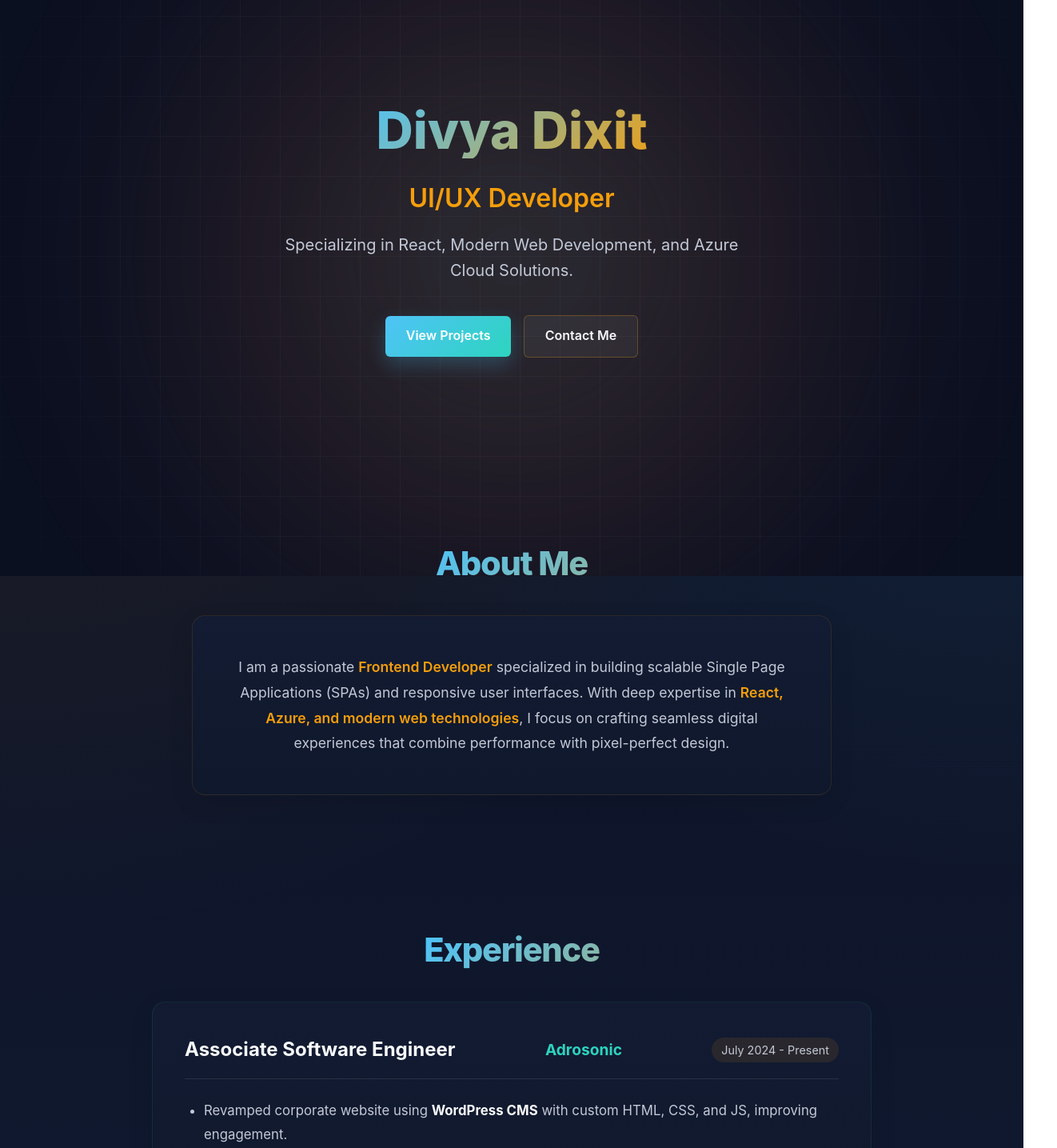
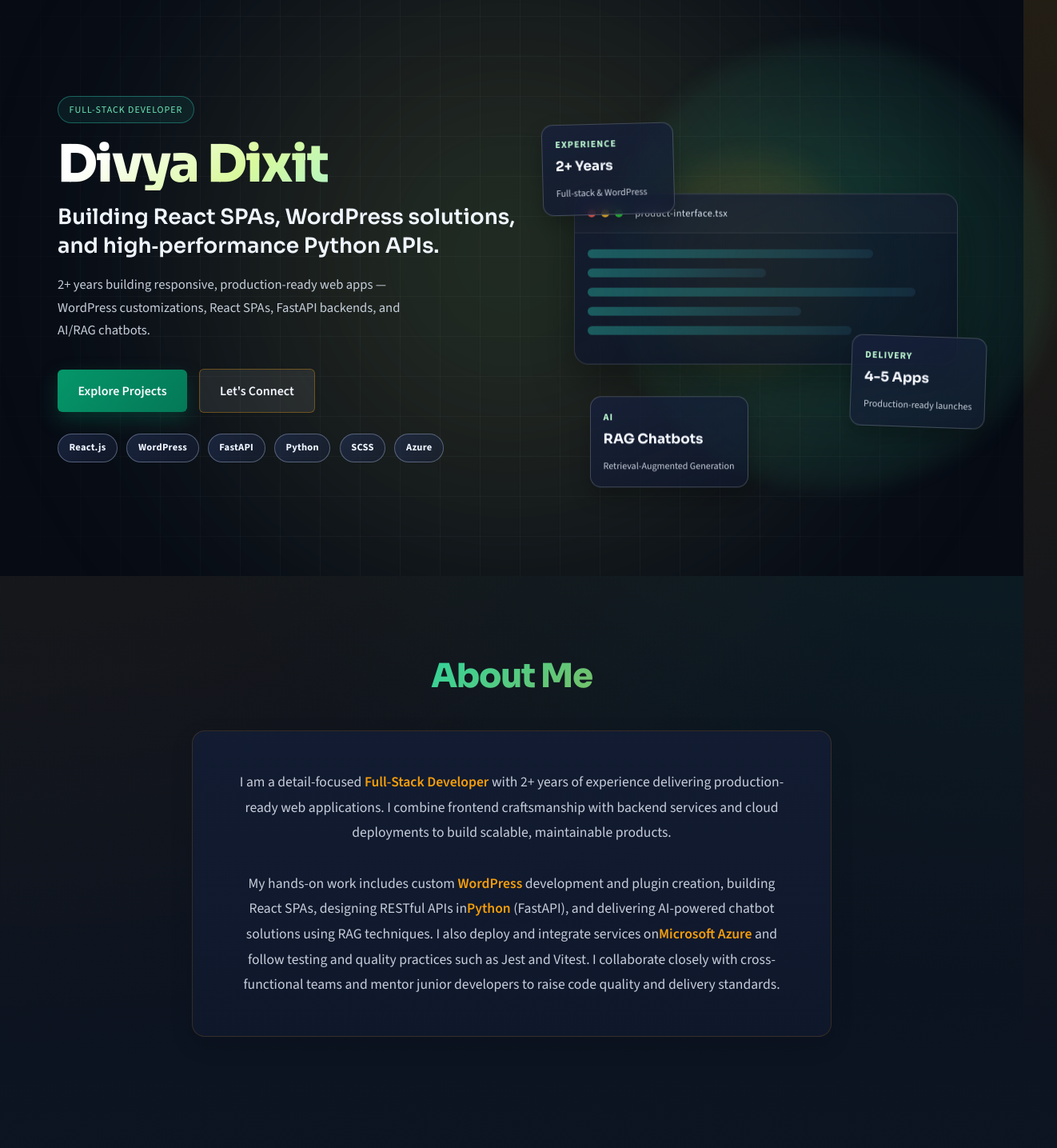
Before and after one commit to divya9936/My-Website, a React (Vite) app: page / in a window 1280 px wide. Shown: the part 80-1515 px from the top of the page at 80% size, 1322 px wide, since content can reach past the window. Built offline with nearby package versions, Linux system fonts and the light colour scheme.

Commit message:
Enhance portfolio content and styling: update About, Experience, Hero, Skills pages; refine CSS variables and styles; add new animations and tech stack.

```diff
--- a/package.json
+++ b/package.json
@@ -8,7 +8,8 @@
     "lint": "eslint .",
     "preview": "vite preview",
     "predeploy": "npm run build",
-    "deploy": "gh-pages -d dist"
+    "deploy": "gh-pages -d dist",
+    "dev" : "vite"
   },
 
 
--- a/src/index.css
+++ b/src/index.css
@@ -1,16 +1,19 @@
+@import url('https://fonts.googleapis.com/css2?family=Source+Sans+3:wght@400;500;600;700&family=Sora:wght@600;700;800&display=swap');
+
 :root {
   /* Color Palette (Professional multi-accent) */
-  --bg-primary: #0b1020;
-  --bg-secondary: #131c33;
-  --bg-surface: rgba(19, 28, 51, 0.82);
-  --text-primary: #f8fafc;
-  --text-secondary: #c2c9d6;
-  --accent: #4fc3f7;
-  --accent-hover: #2fb4f0;
+  --bg-primary: #070b14;
+  --bg-secondary: #171d28;
+  --bg-surface: rgba(23, 29, 40, 0.88);
+  --text-primary: #f4f7ff;
+  --text-secondary: #c6ceda;
+  --accent: #34d399;
+  --accent-hover: #10b981;
   --accent-warm: #f59e0b;
-  --accent-rose: #f97393;
-  --accent-teal: #2dd4bf;
-  --accent-glow: 0 0 20px rgba(79, 195, 247, 0.28);
+  --accent-rose: #eab308;
+  --accent-teal: #6ee7b7;
+  --accent-glow: 0 0 20px rgba(52, 211, 153, 0.32);
+  --focus-ring: #facc15;
 
   /* Spacing */
   --nav-height: 70px;
@@ -32,14 +35,22 @@ html {
 }
 
 body {
-  font-family: 'Inter', -apple-system, BlinkMacSystemFont, "Segoe UI", Roboto, Helvetica, Arial, sans-serif;
+  font-family: 'Source Sans 3', 'Segoe UI', sans-serif;
   background:
     radial-gradient(circle at top left, rgba(245, 158, 11, 0.12), transparent 30%),
-    radial-gradient(circle at top right, rgba(79, 195, 247, 0.16), transparent 28%),
-    linear-gradient(180deg, #0b1020 0%, #111a32 48%, #0b1020 100%);
+    radial-gradient(circle at top right, rgba(52, 211, 153, 0.14), transparent 28%),
+    linear-gradient(180deg, #070b14 0%, #0f1828 48%, #070b14 100%);
   color: var(--text-primary);
-  line-height: 1.6;
+  line-height: 1.7;
   -webkit-font-smoothing: antialiased;
+}
+
+h1,
+h2,
+h3,
+.nav-logo,
+.section-title {
+  font-family: 'Sora', 'Manrope', sans-serif;
 }
 
 a {
@@ -132,7 +143,7 @@ button {
 .nav-btn {
   background: none;
   border: none;
-  color: var(--text-secondary);
+  color: #d6e0f0;
   font-size: 0.95rem;
   font-weight: 500;
   text-transform: capitalize;
@@ -158,51 +169,269 @@ button {
 }
 
 .btn-primary {
-  background: linear-gradient(135deg, var(--accent) 0%, var(--accent-teal) 100%);
-  color: #fff;
-  box-shadow: 0 10px 24px rgba(79, 195, 247, 0.24);
+  background: linear-gradient(135deg, #059669 0%, #047857 100%);
+  color: #f8fbff;
+  box-shadow: 0 10px 24px rgba(4, 120, 87, 0.34);
 }
 
 .btn-primary:hover {
-  background: linear-gradient(135deg, var(--accent-hover) 0%, #1bb6d6 100%);
-  box-shadow: 0 12px 30px rgba(45, 212, 191, 0.26);
+  background: linear-gradient(135deg, #047857 0%, #065f46 100%);
+  box-shadow: 0 12px 30px rgba(6, 95, 70, 0.36);
   transform: translateY(-2px);
 }
 
 .btn-secondary {
-  background: rgba(255, 255, 255, 0.05);
+  background: rgba(255, 255, 255, 0.08);
   color: var(--text-primary);
-  border: 1px solid rgba(245, 158, 11, 0.28);
+  border: 1px solid rgba(245, 158, 11, 0.34);
   margin-left: 1rem;
 }
 
 .btn-secondary:hover {
-  background: rgba(245, 158, 11, 0.12);
-  border-color: var(--accent-warm);
+  background: rgba(245, 158, 11, 0.14);
+  border-color: #fbbf24;
 }
 
 /* Hero */
 .hero {
-  text-align: center;
-  padding: 8rem 0 4rem;
+  display: grid;
+  grid-template-columns: 1.08fr 0.92fr;
+  align-items: center;
+  gap: 3rem;
+  padding: 7.5rem 0 4.5rem;
+  position: relative;
+}
+
+.hero::before {
+  content: '';
+  position: absolute;
+  width: 560px;
+  height: 560px;
+  right: -10%;
+  top: 8%;
+  border-radius: 50%;
+  background: radial-gradient(circle, rgba(52, 211, 153, 0.22), rgba(52, 211, 153, 0));
+  filter: blur(12px);
+  pointer-events: none;
+}
+
+.hero-left {
+  position: relative;
+  z-index: 2;
+}
+
+.hero-kicker {
+  display: inline-block;
+  letter-spacing: 0.08em;
+  text-transform: uppercase;
+  font-size: 0.75rem;
+  color: var(--accent-teal);
+  border: 1px solid rgba(45, 212, 191, 0.38);
+  border-radius: 999px;
+  padding: 0.35rem 0.85rem;
+  margin-bottom: 1.2rem;
+  background: rgba(45, 212, 191, 0.08);
 }
 
 .hero h1 {
-  font-size: 4rem;
+  font-size: clamp(2.5rem, 5vw, 4.6rem);
   font-weight: 800;
-  margin-bottom: 1.5rem;
-  line-height: 1.1;
-  background: linear-gradient(135deg, #ffffff 0%, var(--accent) 32%, var(--accent-warm) 70%, var(--accent-rose) 100%);
+  margin-bottom: 1rem;
+  line-height: 1.02;
+  letter-spacing: -0.03em;
+  background: linear-gradient(140deg, #ffffff 10%, #d9f99d 42%, #a7f3d0 70%, #fcd34d 100%);
   -webkit-background-clip: text;
   background-clip: text;
   -webkit-text-fill-color: transparent;
 }
 
-.hero p {
-  font-size: 1.25rem;
+.hero-subtitle {
+  font-size: clamp(1.1rem, 2.2vw, 1.65rem);
+  color: #eff5ff;
+  margin-bottom: 1rem;
+  max-width: 40ch;
+  line-height: 1.35;
+  font-weight: 600;
+}
+
+.hero-intro {
+  font-size: 1.04rem;
   color: var(--text-secondary);
-  max-width: 600px;
-  margin: 0 auto 2.5rem;
+  max-width: 52ch;
+  margin-bottom: 2.2rem;
+}
+
+.hero-cta {
+  display: flex;
+  flex-wrap: wrap;
+  align-items: center;
+  gap: 0.9rem;
+}
+
+.hero-cta .btn-secondary {
+  margin-left: 0;
+}
+
+.hero-tags {
+  display: flex;
+  flex-wrap: wrap;
+  gap: 0.7rem;
+  margin-top: 1.6rem;
+}
+
+.hero-tags span {
+  padding: 0.42rem 0.85rem;
+  border-radius: 999px;
+  font-size: 0.78rem;
+  font-weight: 700;
+  letter-spacing: 0.02em;
+  color: #eef5ff;
+  border: 1px solid rgba(201, 220, 255, 0.34);
+  background: linear-gradient(135deg, rgba(35, 49, 84, 0.62), rgba(26, 36, 63, 0.42));
+}
+
+.hero-right {
+  min-height: 440px;
+  position: relative;
+  display: flex;
+  align-items: center;
+  justify-content: center;
+  z-index: 1;
+}
+
+.hero-cursor-glow {
+  position: absolute;
+  width: 290px;
+  height: 290px;
+  border-radius: 50%;
+  background: radial-gradient(circle, rgba(245, 158, 11, 0.34), rgba(52, 211, 153, 0));
+  filter: blur(18px);
+  animation: hoverGlow 7s ease-in-out infinite;
+  pointer-events: none;
+}
+
+.hero-window {
+  width: min(100%, 480px);
+  border-radius: 18px;
+  border: 1px solid rgba(255, 255, 255, 0.14);
+  background: linear-gradient(155deg, rgba(19, 28, 51, 0.85), rgba(11, 16, 32, 0.82));
+  backdrop-filter: blur(10px);
+  box-shadow: 0 24px 50px rgba(0, 0, 0, 0.35), inset 0 1px 0 rgba(255, 255, 255, 0.06);
+  overflow: hidden;
+  animation: floatWindow 6s ease-in-out infinite;
+}
+
+.window-topbar {
+  display: flex;
+  align-items: center;
+  gap: 0.45rem;
+  padding: 0.85rem 1rem;
+  border-bottom: 1px solid rgba(255, 255, 255, 0.08);
+  background: rgba(255, 255, 255, 0.02);
+}
+
+.window-topbar span {
+  width: 10px;
+  height: 10px;
+  border-radius: 50%;
+}
+
+.window-topbar span:nth-child(1) {
+  background: #fb5f57;
+}
+
+.window-topbar span:nth-child(2) {
+  background: #fdbf2f;
+}
+
+.window-topbar span:nth-child(3) {
+  background: #2cc840;
+}
+
+.window-topbar p {
+  margin-left: 0.5rem;
+  color: #d9e4f2;
+  font-size: 0.78rem;
+  letter-spacing: 0.03em;
+}
+
+.window-body {
+  padding: 1.25rem 1rem 1.5rem;
+}
+
+.code-line {
+  height: 11px;
+  border-radius: 999px;
+  margin-bottom: 0.8rem;
+  background: linear-gradient(90deg, rgba(45, 212, 191, 0.66), rgba(79, 195, 247, 0.18));
+  animation: codePulse 2.8s ease-in-out infinite;
+}
+
+.code-line.w-50 {
+  width: 50%;
+}
+
+.code-line.w-60 {
+  width: 60%;
+}
+
+.code-line.w-74 {
+  width: 74%;
+}
+
+.code-line.w-80 {
+  width: 80%;
+}
+
+.code-line.w-92 {
+  width: 92%;
+}
+
+.floating-card {
+  position: absolute;
+  border-radius: 14px;
+  padding: 0.9rem 1rem;
+  min-width: 165px;
+  border: 1px solid rgba(255, 255, 255, 0.2);
+  background: linear-gradient(160deg, rgba(22, 32, 59, 0.84), rgba(17, 25, 45, 0.74));
+  backdrop-filter: blur(8px);
+  box-shadow: 0 12px 26px rgba(0, 0, 0, 0.24);
+}
+
+.floating-card h3 {
+  font-size: 1.06rem;
+  margin: 0.2rem 0;
+}
+
+.card-label {
+  color: #bbf7d0;
+  font-size: 0.76rem;
+  text-transform: uppercase;
+  letter-spacing: 0.08em;
+  font-weight: 700;
+}
+
+.floating-card small {
+  color: var(--text-secondary);
+  font-size: 0.75rem;
+}
+
+.analytics-card {
+  top: 6%;
+  left: -6%;
+  animation: floatCardA 7.4s ease-in-out infinite;
+}
+
+.ship-card {
+  right: -5%;
+  bottom: 8%;
+  animation: floatCardB 6.2s ease-in-out infinite;
+}
+
+.design-card {
+  left: 6%;
+  bottom: -10%;
+  animation: floatCardC 8.3s ease-in-out infinite;
 }
 
 .section-title {
@@ -249,7 +478,7 @@ button {
 }
 
 .skill-card:hover {
-  border-color: rgba(245, 158, 11, 0.6);
+  border-color: rgba(245, 158, 11, 0.58);
   box-shadow: 0 14px 32px rgba(0, 0, 0, 0.24);
   transform: translateY(-5px);
   color: var(--accent-warm);
@@ -302,7 +531,7 @@ button {
 }
 
 .tech-tag {
-  background: linear-gradient(135deg, rgba(79, 195, 247, 0.14), rgba(245, 158, 11, 0.14));
+  background: linear-gradient(135deg, rgba(52, 211, 153, 0.16), rgba(245, 158, 11, 0.14));
   color: var(--accent);
   font-size: 0.75rem;
   padding: 0.25rem 0.75rem;
@@ -345,7 +574,7 @@ button {
   max-width: 800px;
   margin: 0 auto;
   text-align: center;
-  border: 1px solid rgba(245, 158, 11, 0.12);
+  border: 1px solid rgba(245, 158, 11, 0.16);
   font-size: 1.1rem;
   line-height: 1.8;
   color: var(--text-secondary);
@@ -371,7 +600,16 @@ button {
 }
 
 .contact-info a {
-  color: var(--accent-warm);
+  color: #fbbf24;
+}
+
+a:focus-visible,
+button:focus-visible,
+.btn:focus-visible,
+.nav-btn:focus-visible {
+  outline: 3px solid var(--focus-ring);
+  outline-offset: 3px;
+  border-radius: 8px;
 }
 
 .contact-links {
@@ -380,12 +618,72 @@ button {
   gap: 1.5rem;
 }
 
-/* Hero Updates */
-.hero-subtitle {
-  font-size: 2rem;
-  color: var(--accent-warm);
-  margin-bottom: 1rem;
-  font-weight: 600;
+@keyframes hoverGlow {
+  0%,
+  100% {
+    transform: translate(-8%, -8%) scale(0.95);
+    opacity: 0.55;
+  }
+
+  50% {
+    transform: translate(16%, 14%) scale(1.1);
+    opacity: 0.85;
+  }
+}
+
+@keyframes floatWindow {
+  0%,
+  100% {
+    transform: translateY(0px);
+  }
+
+  50% {
+    transform: translateY(-10px);
+  }
+}
+
+@keyframes floatCardA {
+  0%,
+  100% {
+    transform: translateY(0px) rotate(-2deg);
+  }
+
+  50% {
+    transform: translateY(-11px) rotate(2deg);
+  }
+}
+
+@keyframes floatCardB {
+  0%,
+  100% {
+    transform: translateY(0px) rotate(2deg);
+  }
+
+  50% {
+    transform: translateY(8px) rotate(-1deg);
+  }
+}
+
+@keyframes floatCardC {
+  0%,
+  100% {
+    transform: translateY(0px);
+  }
+
+  50% {
+    transform: translateY(-9px);
+  }
+}
+
+@keyframes codePulse {
+  0%,
+  100% {
+    opacity: 0.85;
+  }
+
+  50% {
+    opacity: 0.4;
+  }
 }
 
 /* Experience */
@@ -424,7 +722,7 @@ button {
 .exp-header .duration {
   color: var(--text-secondary);
   font-size: 0.9rem;
-  background: rgba(245, 158, 11, 0.1);
+  background: rgba(245, 158, 11, 0.12);
   padding: 0.25rem 0.75rem;
   border-radius: 20px;
 }
@@ -563,7 +861,20 @@ button {
 
   /* Hero */
   .hero {
-    padding: 8rem 0 3rem;
+    grid-template-columns: 1fr;
+    gap: 2rem;
+    padding: 7rem 0 3rem;
+  }
+
+  .hero::before {
+    width: 360px;
+    height: 360px;
+    right: -20%;
+    top: 4%;
+  }
+
+  .hero-left {
+    text-align: left;
   }
 
   .hero h1 {
@@ -571,7 +882,51 @@ button {
   }
 
   .hero-subtitle {
-    font-size: 1.25rem;
+    font-size: 1.2rem;
+  }
+
+  .hero-intro {
+    font-size: 0.98rem;
+  }
+
+  .hero-cta {
+    flex-direction: column;
+    align-items: stretch;
+  }
+
+  .hero-cta .btn {
+    width: 100%;
+    text-align: center;
+  }
+
+  .hero-right {
+    min-height: 390px;
+    margin-top: 0.6rem;
+  }
+
+  .hero-window {
+    width: 100%;
+    max-width: 420px;
+  }
+
+  .floating-card {
+    min-width: 150px;
+    padding: 0.75rem 0.85rem;
+  }
+
+  .analytics-card {
+    left: -1%;
+    top: 2%;
+  }
+
+  .ship-card {
+    right: -1%;
+    bottom: 10%;
+  }
+
+  .design-card {
+    left: 2%;
+    bottom: -6%;
   }
 
   /* Footer */
@@ -695,9 +1050,9 @@ button {
   width: 1200px;
   height: 1200px;
   background:
-    radial-gradient(circle, rgba(79, 195, 247, 0.12) 0%, transparent 32%),
+    radial-gradient(circle, rgba(52, 211, 153, 0.12) 0%, transparent 32%),
     radial-gradient(circle, rgba(245, 158, 11, 0.1) 18%, transparent 52%),
-    radial-gradient(circle, rgba(249, 115, 147, 0.08) 35%, transparent 70%);
+    radial-gradient(circle, rgba(167, 243, 208, 0.08) 35%, transparent 70%);
   top: 50%;
   left: 50%;
   transform: translate(-50%, -50%);
--- a/src/pages/About.jsx
+++ b/src/pages/About.jsx
@@ -4,9 +4,22 @@ export default function About() {
       <h2 className="section-title">About Me</h2>
       <div className="about-card">
         <p>
-          I am a passionate <strong>Frontend Developer</strong> specialized in building scalable Single Page Applications (SPAs)
-          and responsive user interfaces. With deep expertise in <strong>React, Azure, and modern web technologies</strong>,
-          I focus on crafting seamless digital experiences that combine performance with pixel-perfect design.
+          I am a detail-focused <strong>Full‑Stack Developer</strong> with 2+
+          years of experience delivering production-ready web applications. I
+          combine frontend craftsmanship with backend services and cloud
+          deployments to build scalable, maintainable products.
+          <br />
+          <br />
+          My hands-on work includes custom <strong>WordPress</strong>{" "}
+          development and plugin creation, building React SPAs, designing
+          RESTful APIs in
+          <strong>Python</strong> (FastAPI), and delivering AI-powered chatbot
+          solutions using RAG techniques. I also deploy and integrate services
+          on
+          <strong>Microsoft Azure</strong> and follow testing and quality
+          practices such as Jest and Vitest. I collaborate closely with
+          cross-functional teams and mentor junior developers to raise code
+          quality and delivery standards.
         </p>
       </div>
     </div>
--- a/src/pages/Experience.jsx
+++ b/src/pages/Experience.jsx
@@ -1,5 +1,3 @@
-import styles from "../styles/styles";
-
 export default function Experience() {
   return (
     <div className="experience-container">
@@ -11,12 +9,48 @@ export default function Experience() {
           <span className="duration">July 2024 - Present</span>
         </div>
         <ul className="exp-description">
-          <li>Revamped corporate website using <strong>WordPress CMS</strong> with custom HTML, CSS, and JS, improving engagement.</li>
-          <li>Developed <strong>5+ custom plugins</strong> to enhance site functionality.</li>
-          <li>Built <strong>Single Page Applications (SPAs)</strong> using React.js and implemented unit testing with Jest and Vitest.</li>
-          <li>Implemented modern styling using <strong>SCSS modules</strong> for responsive designs.</li>
-          <li>Utilized <strong>Azure</strong> services (App Service, Logic Apps, Function Apps, Blob Storage).</li>
-          <li>Mentored junior developers, improving team productivity by 20% through code reviews.</li>
+          <li>
+            Revamped and maintained corporate websites with{" "}
+            <strong>WordPress CMS</strong> and custom development (HTML, CSS,
+            JavaScript, PHP), boosting user engagement and interactivity by{" "}
+            <strong>25%</strong>.
+          </li>
+          <li>
+            Designed and customized <strong>5+ WordPress plugins</strong> to
+            extend platform capabilities, optimize workflows, and improve UX.
+          </li>
+          <li>
+            Built scalable <strong>React</strong> Single Page Applications using
+            component-based architecture and modern state management patterns.
+          </li>
+          <li>
+            Implemented unit and integration testing with <strong>Jest</strong>{" "}
+            and <strong>Vitest</strong> to ensure reliability and
+            maintainability.
+          </li>
+          <li>
+            Developed responsive, mobile-first interfaces using{" "}
+            <strong>SCSS modules</strong> and frontend best practices.
+          </li>
+          <li>
+            Designed and integrated RESTful APIs in <strong>Python</strong> and
+            implemented high-performance services using <strong>FastAPI</strong>
+            .
+          </li>
+          <li>
+            Built AI-powered chatbot solutions and practical{" "}
+            <strong>RAG</strong>-based applications to surface relevant content.
+          </li>
+          <li>
+            Deployed and integrated cloud solutions on{" "}
+            <strong>Microsoft Azure</strong> (App Service, Logic Apps, Function
+            Apps, Blob Storage).
+          </li>
+          <li>
+            Participated in code reviews, debugging, and performance
+            optimization; mentored junior developers, increasing team
+            productivity by <strong>20%</strong>.
+          </li>
         </ul>
       </div>
     </div>
--- a/src/pages/Hero.jsx
+++ b/src/pages/Hero.jsx
@@ -1,12 +1,70 @@
 export default function Hero() {
   return (
     <div className="hero">
-      <h1>Divya Dixit</h1>
-      <h2 className="hero-subtitle">UI/UX Developer</h2>
-      <p>Specializing in React, Modern Web Development, and Azure Cloud Solutions.</p>
-      <div className="hero-cta">
-        <a href="#projects" className="btn btn-primary">View Projects</a>
-        <a href="#contact" className="btn btn-secondary">Contact Me</a>
+      <div className="hero-left">
+        <p className="hero-kicker">Full‑Stack Developer</p>
+        <h1>Divya Dixit</h1>
+        <h2 className="hero-subtitle">
+          Building React SPAs, WordPress solutions, and high‑performance Python
+          APIs.
+        </h2>
+        <p className="hero-intro">
+          2+ years building responsive, production-ready web apps — WordPress
+          customizations, React SPAs, FastAPI backends, and AI/RAG chatbots.
+        </p>
+        <div className="hero-cta">
+          <a href="#projects" className="btn btn-primary">
+            Explore Projects
+          </a>
+          <a href="#contact" className="btn btn-secondary">
+            Let&apos;s Connect
+          </a>
+        </div>
+        <div className="hero-tags" aria-label="Primary tech stack">
+          <span>React.js</span>
+          <span>WordPress</span>
+          <span>FastAPI</span>
+          <span>Python</span>
+          <span>SCSS</span>
+          <span>Azure</span>
+        </div>
+      </div>
+
+      <div className="hero-right" aria-hidden="true">
+        <div className="hero-cursor-glow"></div>
+        <div className="hero-window">
+          <div className="window-topbar">
+            <span></span>
+            <span></span>
+            <span></span>
+            <p>product-interface.tsx</p>
+          </div>
+          <div className="window-body">
+            <div className="code-line w-80"></div>
+            <div className="code-line w-50"></div>
+            <div className="code-line w-92"></div>
+            <div className="code-line w-60"></div>
+            <div className="code-line w-74"></div>
+          </div>
+        </div>
+
+        <div className="floating-card analytics-card">
+          <p className="card-label">Experience</p>
+          <h3>2+ Years</h3>
+          <small>Full‑stack & WordPress</small>
+        </div>
+
+        <div className="floating-card ship-card">
+          <p className="card-label">Delivery</p>
+          <h3>4-5 Apps</h3>
+          <small>Production-ready launches</small>
+        </div>
+
+        <div className="floating-card design-card">
+          <p className="card-label">AI</p>
+          <h3>RAG Chatbots</h3>
+          <small>Retrieval‑Augmented Generation</small>
+        </div>
       </div>
     </div>
   );
--- a/src/pages/Skills.jsx
+++ b/src/pages/Skills.jsx
@@ -1,15 +1,36 @@
 export default function Skills() {
   const skills = [
-    "React.js", "JavaScript", "TypeScript", "Java", "Python", "SQL",
-    "HTML", "CSS", "SCSS", "TailwindCSS", "Bootstrap",
-    "WordPress", "PHP", "Node.js", "jQuery",
-    "Vitest", "Jest", "Git", "Azure", "Figma"
+    "React.js",
+    "JavaScript",
+    "TypeScript",
+    "Python",
+    "FastAPI",
+    "SQL",
+    "HTML",
+    "CSS",
+    "SCSS modules",
+    "TailwindCSS",
+    "Bootstrap",
+    "WordPress",
+    "PHP",
+    "Node.js",
+    "jQuery",
+    "Jest",
+    "Vitest",
+    "Git",
+    "Azure",
+    "RAG / AI",
+    "Figma",
   ];
   return (
     <>
       <h2 className="section-title">Tech Stack</h2>
       <div className="skills-grid">
-        {skills.map(s => <div key={s} className="skill-card">{s}</div>)}
+        {skills.map((s) => (
+          <div key={s} className="skill-card">
+            {s}
+          </div>
+        ))}
       </div>
     </>
   );
```
